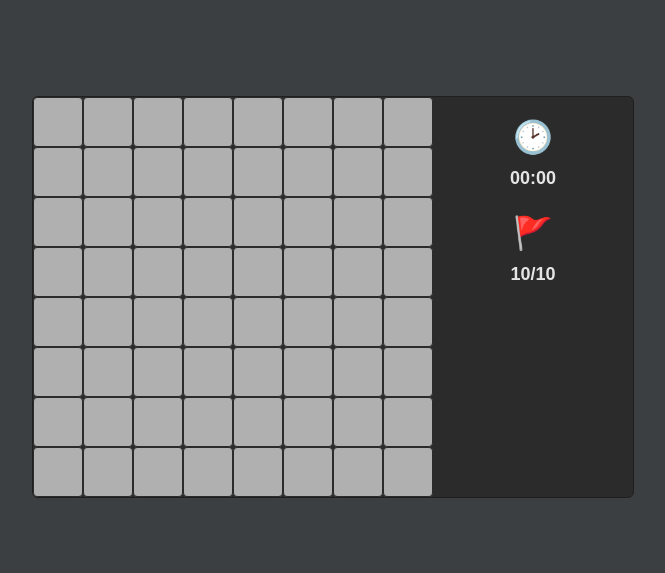
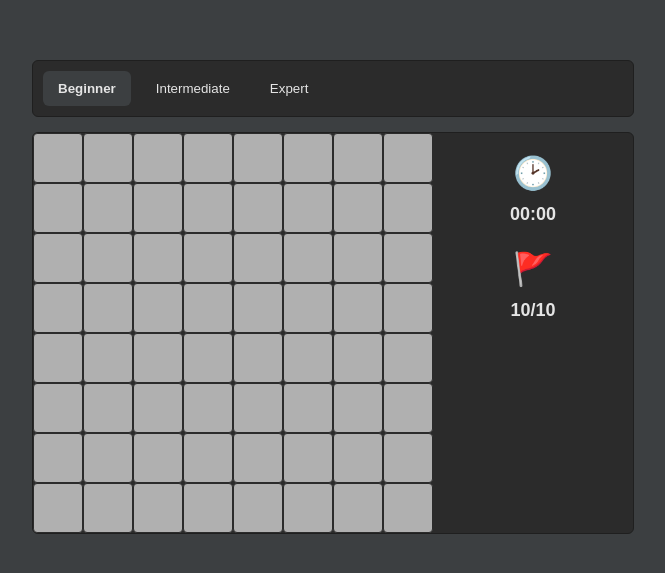
Before and after one commit to adlite/minesweeper-react-typescript, a React (Create React App) app: page / in a window 1280 px wide. Shown: the part 103-676 px from the top of the page, without its empty margins (307-972 px from the left). Built offline with nearby package versions, Linux system fonts and the light colour scheme.

Commit message:
Add Settings component

```diff
--- a/src/components/App/index.tsx
+++ b/src/components/App/index.tsx
@@ -1,10 +1,15 @@
 import Game from '../Game';
+import Settings from '../Settings';
+import {SettingsLevel} from '../../types';
 import style from './style.module.css';
 
 export default function App() {
   return (
     <main className={style.App}>
-      <Game />
+      <div className={style.container}>
+        <Settings level={SettingsLevel.Beginner} onLevelChange={(s) => console.log(s)} />
+        <Game />
+      </div>
     </main>
   );
 }
--- a/src/components/App/style.module.css
+++ b/src/components/App/style.module.css
@@ -1,6 +1,12 @@
 .App {
   display: flex;
   justify-content: center;
-  align-items: center;
+  align-items: stretch;
   height: 100vh;
 }
+
+.container {
+  display: flex;
+  flex-direction: column;
+  justify-content: center;
+}
--- a/src/components/Game/style.module.css
+++ b/src/components/Game/style.module.css
@@ -25,20 +25,20 @@
   width: 100%;
   padding: 20px 0;
   margin-bottom: 5px;
-  background-color: #54595b;
-  color: #e5e5e5;
-  border: 2px solid #2b2b2b;
+  color: var(--text-primary-color);
+  background-color: var(--button-bg-color);
+  border: 2px solid var(--button-border-color);
   border-radius: 6px;
   cursor: pointer;
   transition: background-color 200ms;
 }
 
 .button:hover {
-  background-color: #6a7173;
+  background-color: var(--button-bg-hover-color);
 }
 
 .button:active {
-  background-color: #3c3f41;
+  background-color: var(--button-bg-active-color);
 }
 
 .button:last-child {
--- a/src/components/Panel/index.tsx
+++ b/src/components/Panel/index.tsx
@@ -8,6 +8,6 @@ interface IProps {
   className?: string;
 }
 
-export default function Field({className = '', children}: IProps) {
+export default function Panel({className = '', children}: IProps) {
   return <div className={cn(style.Panel, className)}>{children}</div>;
 }
--- /dev/null
+++ b/src/components/Settings/index.tsx
@@ -0,0 +1,63 @@
+import React from 'react';
+import cn from 'classnames';
+
+import Panel from '../Panel';
+import {SettingsLevel} from '../../types';
+import style from './style.module.css';
+
+interface IProps {
+  className?: string;
+  level: SettingsLevel;
+  onLevelChange: (settingsLevel: SettingsLevel) => void;
+}
+
+export default function Settings({className = '', level, onLevelChange}: IProps) {
+  // const handleLevelChange = (settingsLevel: SettingsLevel) => () => {
+  //   switch (settingsLevel) {
+  //     case SettingsLevel.Beginner:
+  //       onLevelChange({
+  //         xFieldsCount: 8,
+  //         yFieldsCount: 8,
+  //         bombsCount: 10,
+  //       });
+  //       break;
+  //     case SettingsLevel.Intermediate:
+  //       onLevelChange({
+  //         xFieldsCount: 16,
+  //         yFieldsCount: 16,
+  //         bombsCount: 40,
+  //       });
+  //       break;
+  //     case SettingsLevel.Expert:
+  //       onLevelChange({
+  //         xFieldsCount: 16,
+  //         yFieldsCount: 30,
+  //         bombsCount: 99,
+  //       });
+  //       break;
+  //   }
+  // };
+
+  return (
+    <Panel className={cn(style.Settings, className)}>
+      <button
+        className={cn(style.button, {[style.isActive]: level === SettingsLevel.Beginner})}
+        onClick={() => onLevelChange(SettingsLevel.Beginner)}
+      >
+        Beginner
+      </button>
+      <button
+        className={cn(style.button, {[style.isActive]: level === SettingsLevel.Intermediate})}
+        onClick={() => onLevelChange(SettingsLevel.Intermediate)}
+      >
+        Intermediate
+      </button>
+      <button
+        className={cn(style.button, {[style.isActive]: level === SettingsLevel.Expert})}
+        onClick={() => onLevelChange(SettingsLevel.Expert)}
+      >
+        Expert
+      </button>
+    </Panel>
+  );
+}
--- /dev/null
+++ b/src/components/Settings/style.module.css
@@ -0,0 +1,29 @@
+.Settings {
+  padding: 10px;
+  margin-bottom: 15px;
+}
+
+.button {
+  margin-right: 10px;
+  padding: 10px 15px;
+  border: none;
+  color: var(--text-primary-color);
+  border-radius: 6px;
+  background-color: transparent;
+  cursor: pointer;
+  transition: background-color 200ms;
+}
+
+.button:last-child {
+  margin-right: 0;
+}
+
+.button:not(.isActive):hover {
+  background-color: var(--button-bg-active-color);
+}
+
+.button.isActive {
+  background-color: var(--button-bg-active-color);
+  cursor: default;
+  font-weight: bold;
+}
--- a/src/styles/colors.css
+++ b/src/styles/colors.css
@@ -3,4 +3,8 @@
   --bg-primary-color: #3c3f41;
   --bg-secondary-color: #3c3f41;
   --border-primary-color: #1f1f1f;
+  --button-bg-color: #54595b;
+  --button-bg-hover-color: #6a7173;
+  --button-bg-active-color: #3c3f41;
+  --button-border-color: #2b2b2b;
 }
--- a/src/types.ts
+++ b/src/types.ts
@@ -12,11 +12,23 @@ export interface IField {
   bombsAround: number;
 }
 
+export interface ISettings {
+  xFieldsCount: number;
+  yFieldsCount: number;
+  bombsCount: number;
+}
+
 export enum Settings {
   FieldsCount = 64,
   FieldsConstraintsX = 8,
   FieldsConstraintsY = 8,
   BombsCount = 10,
+}
+
+export enum SettingsLevel {
+  Beginner = 'Beginner',
+  Intermediate = 'Intermediate',
+  Expert = 'Expert',
 }
 
 export enum GameState {
```
